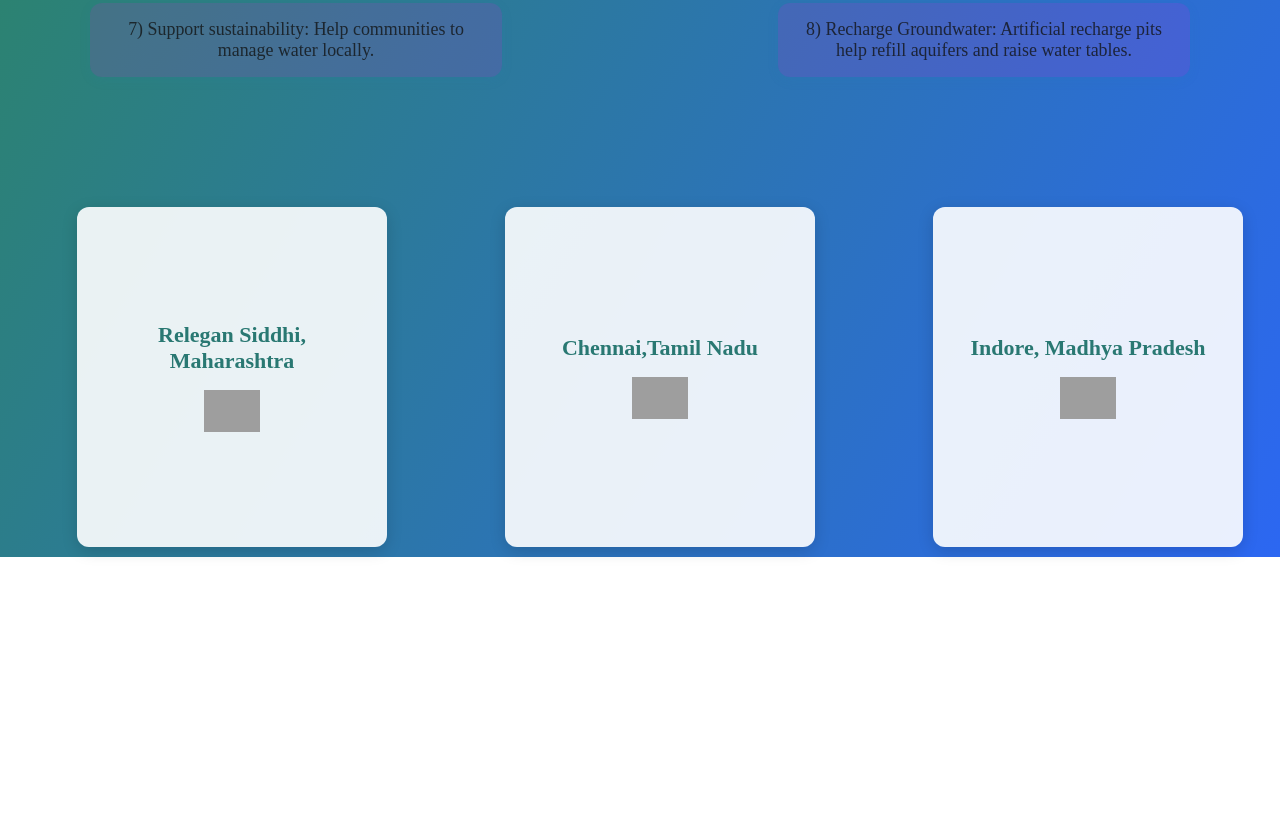
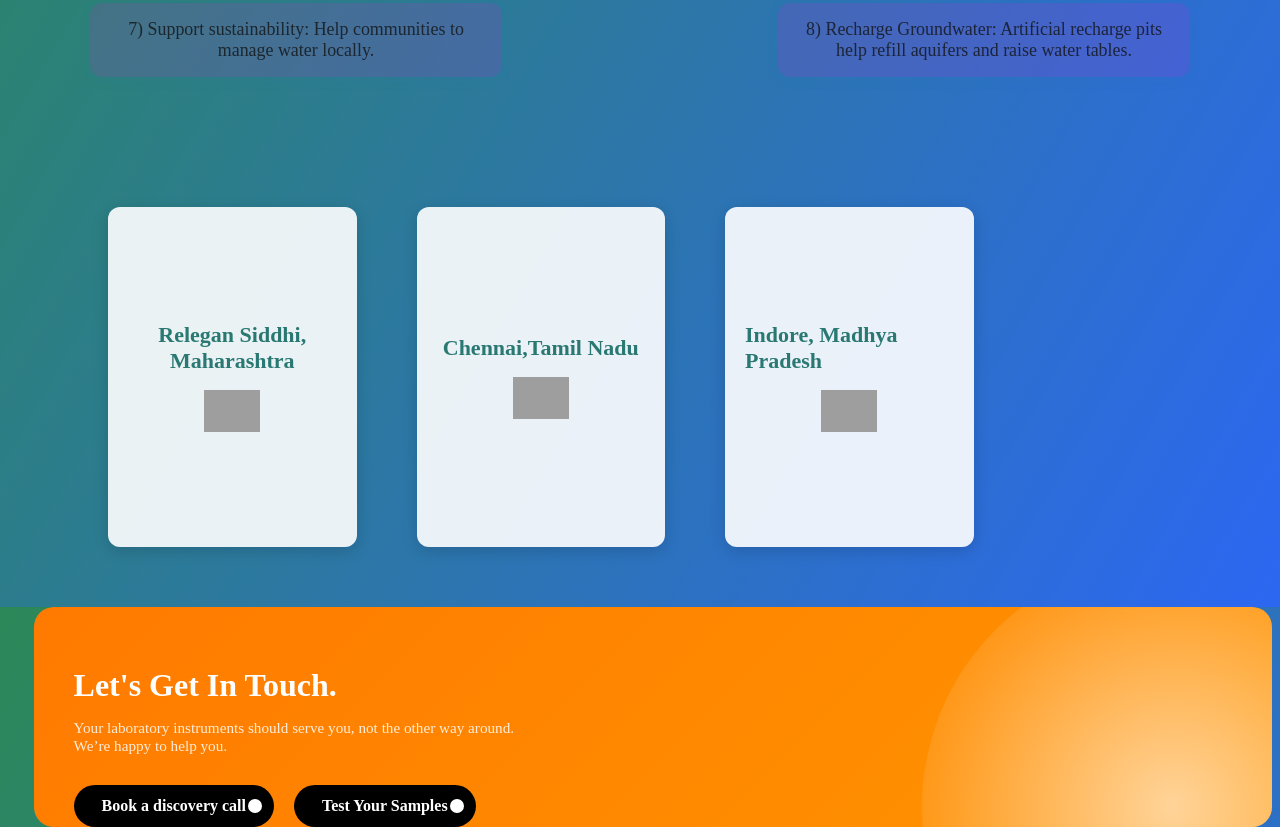
Before and after one commit to PR1035/SIH-2025-Website, a plain HTML site: page index.html in a window 1280 px wide. Shown: the part 551-1378 px from the top of the page. Before the commit the page ends 1108 px from the top, so only its background shows below. Drawn offline with Linux system fonts and the light colour scheme; grey boxes are pictures that could not be loaded.

Commit message:
added one thing

```diff
--- a/index.html
+++ b/index.html
@@ -46,6 +46,8 @@
     <div class="point">7) Support sustainability: Help communities to manage water locally.</div>
     <div class="point">8) Recharge Groundwater: Artificial recharge pits help refill aquifers and raise water tables.</div>
   </div>
+</div>
+
 </div>
 <div class="flip-card-container">
   <div class="flip-card">
@@ -96,6 +98,19 @@
     </div>
   </div>
 </div>
+<div class="cta-container">
+  <h1>Let's Get In Touch.</h1>
+  <p>Your laboratory instruments should serve you, not the other way around. We’re happy to help you.</p>
+  <div class="cta-buttons">
+    <a href="#">Book a discovery call</a>
+    <a href="#">Test Your Samples</a>
+  </div>
+</div>
+<!-- existing main sections and cards here -->
+
+
+
+
 
 </body>
 </html>
--- a/style.css
+++ b/style.css
@@ -311,19 +311,25 @@ body {
         font-size: 1.2rem;
       }
     }
- .flip-card-container {
+.flip-card-container {
   display: flex;
-  justify-content: space-around;
-  margin: 50px 0 50px 0;
-  gap: 20px;
+  justify-content: space-evenly;
+  margin: 50px 0 50px 100px;
+  gap: 100px; /* space between cards */
+
+  max-height: 350px;
+  max-width: 1700px;    /* limit max height */
+           /* spacing below cards */
 }
-
 .flip-card {
   background-color: transparent;
   width: 270px;
   height: 300px;
   perspective: 1000px;
+
+
 }
+
 
 .flip-card-inner {
   position: relative;
@@ -378,3 +384,97 @@ body {
     gap: 32px;
   }
 }
+.cta-container {
+  background: linear-gradient(135deg, #ff7a00, #ff9500);
+  margin-top: 400px;
+  margin-left: -1000px;
+  max-width: 1700px;
+
+  border-radius: 20px;
+  padding: 60px 40px;
+  width: 1500px;
+  max-width: 1200px;
+  height:100px;
+  color: white;
+  text-align: left;
+  position: relative;
+  overflow: hidden;
+
+
+  /
+}
+
+/* Concentric circles effect */
+.cta-container::after {
+  content: "";
+  position: absolute;
+  right: -150px;
+  top: -50px;
+  width: 500px;
+  height: 500px;
+  background: radial-gradient(circle, rgba(255,255,255,0.6) 0%, rgba(255,255,255,0.1) 70%, transparent 100%);
+  border-radius: 50%;
+}
+
+.cta-container h1 {
+  font-size: 2rem;
+  font-weight: bold;
+  margin: 0 0 10px;
+}
+
+.cta-container p {
+  font-size: 0.95rem;
+  opacity: 0.85;
+  margin-bottom: 30px;
+  max-width: 450px;
+}
+
+.cta-buttons {
+  display: flex;
+  gap: 20px;
+}
+
+.cta-buttons a {
+  display: inline-block;
+  background: black;
+  color: white;
+  padding: 12px 28px;
+  border-radius: 30px;
+  text-decoration: none;
+  font-weight: bold;
+  position: relative;
+  transition: transform 0.2s ease;
+}
+
+.cta-buttons a::after {
+  content: "";
+  position: absolute;
+  right: 12px;
+  top: 50%;
+  transform: translateY(-50%);
+  width: 14px;
+  height: 14px;
+  background: white;
+  border-radius: 50%;
+}
+
+.cta-buttons a:hover {
+  transform: scale(1.05);
+}
+
+/* 📱 Responsive design */
+@media (max-width: 768px) {
+  .cta-container {
+    width: 90%;
+    padding: 40px 20px;
+  }
+
+  .cta-buttons {
+    flex-direction: column;
+    gap: 15px;
+  }
+
+  .cta-buttons a {
+    text-align: center;
+  }
+}
```
